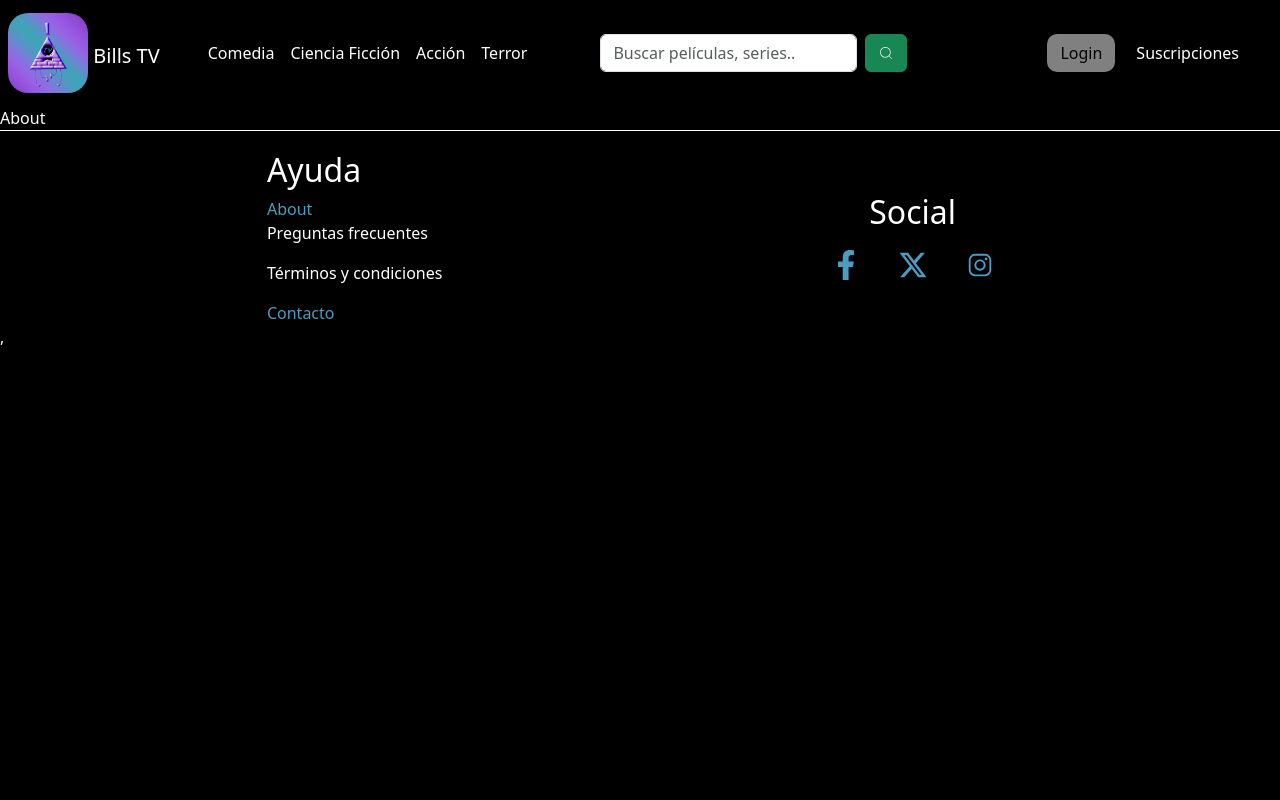
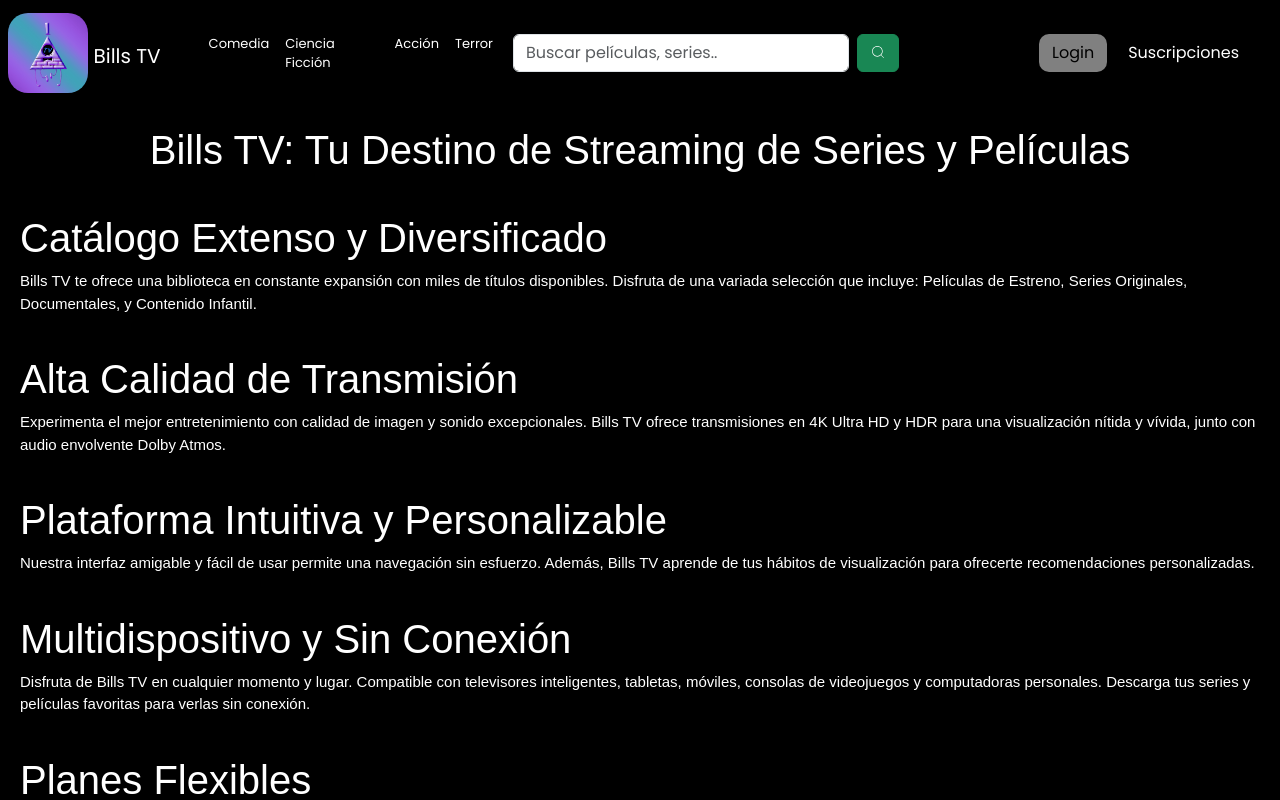
Before and after one commit to facundoarebalo/billsTV, a React (Vite) app: page /about in a window 1280 px wide. Shown: the top 800 px of the page. Built offline with nearby package versions, Linux system fonts and the light colour scheme.

Commit message:
view about, test de registro, y pequeños cambios en footer y carrusel

```diff
--- a/package.json
+++ b/package.json
@@ -13,6 +13,7 @@
     "axios": "^1.7.2",
     "bootstrap": "^5.3.3",
     "json-server": "^1.0.0-beta.1",
+    "locomotive-scroll": "^4.1.4",
     "react": "^18.2.0",
     "react-bootstrap": "^2.10.2",
     "react-dom": "^18.2.0",
@@ -28,6 +29,7 @@
     "eslint-plugin-react": "^7.34.1",
     "eslint-plugin-react-hooks": "^4.6.0",
     "eslint-plugin-react-refresh": "^0.4.6",
+    "sass": "^1.77.6",
     "vite": "^5.2.0"
   }
 }
--- a/src/components/Footer/Footer.jsx
+++ b/src/components/Footer/Footer.jsx
@@ -3,19 +3,21 @@ import './footerStyle.css'
 import { IoLogoInstagram } from "react-icons/io";
 import { FaXTwitter } from "react-icons/fa6";
 import { FaFacebookF } from "react-icons/fa";
+import { useNavigate } from 'react-router-dom';
 
 
 
 
 const Footer = () => {
+    const navigate = useNavigate()
     return (
         <footer className='footer-border'>
             <Container className='footer-container'>
                 <Row>
                     <Col className='help-column'>
                         <h2>Ayuda</h2>
-                        <a href=''>About</a>
-                        <p>Preguntas frecuentes</p>
+                        <a onClick={() => navigate("/about")}>About</a>
+                        <p className='mt-3'>Preguntas frecuentes</p>
                         <p>Términos y condiciones</p>
                         <a href="">Contacto</a>
                     </Col>
--- a/src/components/Navegador/navStyle.css
+++ b/src/components/Navegador/navStyle.css
@@ -20,6 +20,7 @@
   display: flex;
   justify-content: space-between;
   transition: all 0.3s ease-in-out;
+  font-size: 13px;
 }
 
 .links {
--- a/src/components/api/db.json
+++ b/src/components/api/db.json
@@ -20,6 +20,13 @@
       "email": "juan@juan",
       "password": "1234567",
       "isAdmin": false
+    },
+    {
+      "id": "6302",
+      "username": "diegomaradona",
+      "email": "diego10@10",
+      "password": "diego",
+      "isAdmin": false
     }
   ]
 }
--- a/src/index.css
+++ b/src/index.css
@@ -1,3 +1,6 @@
+@import url('https://fonts.googleapis.com/css2?family=Poppins:ital,wght@0,100;0,200;0,300;0,400;0,500;0,600;0,700;0,800;0,900;1,100;1,200;1,300;1,400;1,500;1,600;1,700;1,800;1,900&display=swap');
+
 body {
   background-color: black;
+  font-family: "Poppins", sans-serif;
 }
--- a/src/views/About/About.jsx
+++ b/src/views/About/About.jsx
@@ -1,11 +1,54 @@
-import React from 'react'
+import React, { useEffect, useRef } from 'react';
 
-const About = () => {
+import './aboutStyle.css';
+
+const sections = [
+    {
+        title: "Catálogo Extenso y Diversificado",
+        content: "Bills TV te ofrece una biblioteca en constante expansión con miles de títulos disponibles. Disfruta de una variada selección que incluye: Películas de Estreno, Series Originales, Documentales, y Contenido Infantil."
+    },
+    {
+        title: "Alta Calidad de Transmisión",
+        content: "Experimenta el mejor entretenimiento con calidad de imagen y sonido excepcionales. Bills TV ofrece transmisiones en 4K Ultra HD y HDR para una visualización nítida y vívida, junto con audio envolvente Dolby Atmos."
+    },
+    {
+        title: "Plataforma Intuitiva y Personalizable",
+        content: "Nuestra interfaz amigable y fácil de usar permite una navegación sin esfuerzo. Además, Bills TV aprende de tus hábitos de visualización para ofrecerte recomendaciones personalizadas."
+    },
+    {
+        title: "Multidispositivo y Sin Conexión",
+        content: "Disfruta de Bills TV en cualquier momento y lugar. Compatible con televisores inteligentes, tabletas, móviles, consolas de videojuegos y computadoras personales. Descarga tus series y películas favoritas para verlas sin conexión."
+    },
+    {
+        title: "Planes Flexibles",
+        content: "Bills TV ofrece distintos planes de suscripción para adaptarse a tus necesidades: Plan Básico, Plan Premium y Plan Ultimate."
+    },
+    {
+        title: "Contenido Sin Anuncios",
+        content: "Disfruta de una experiencia de visualización ininterrumpida con nuestra política de cero anuncios. En Bills TV, tu entretenimiento es lo primero."
+    },
+    {
+        title: "Contenido Internacional",
+        content: "Sumérgete en una amplia selección de contenido internacional, con series y películas de todo el mundo. Explora diferentes culturas y estilos narrativos sin salir de casa."
+    }
+];
+
+function About() {
+
+
+
+
     return (
-        <div>
-            About
+        <div className="about-container">
+            <h1 >Bills TV: Tu Destino de Streaming de Series y Películas</h1>
+            {sections.map((section, index) => (
+                <div key={index} className="section">
+                    <h2>{section.title}</h2>
+                    <p>{section.content}</p>
+                </div>
+            ))}
         </div>
-    )
+    );
 }
 
-export default About
+export default About;
--- /dev/null
+++ b/src/views/About/aboutStyle.css
@@ -0,0 +1,25 @@
+/* About.css */
+.about-container {
+  padding: 20px;
+  font-family: Arial, sans-serif;
+}
+
+h1 {
+  text-align: center;
+  margin-bottom: 40px;
+}
+
+.section {
+  margin-bottom: 40px;
+}
+
+.section h2 {
+  font-size: 40px;
+  color: white;
+}
+
+.section p {
+  font-size: 15px;
+  color: white;
+  line-height: 1.5;
+}
```
Also changed, not shown: src/components/Carrusel/carruselStyle.css (+2 -6 lines), 1 other file (tests, documents, lock files or other folders).
